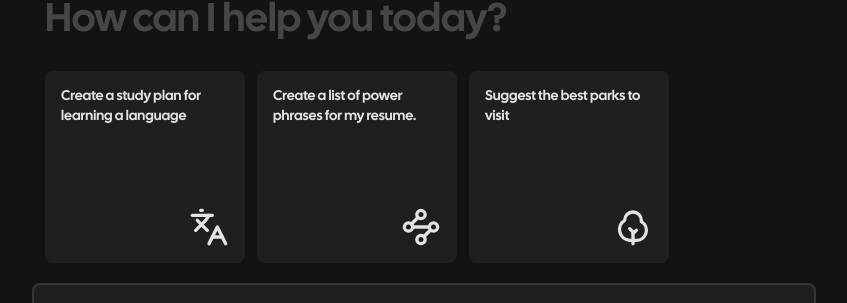
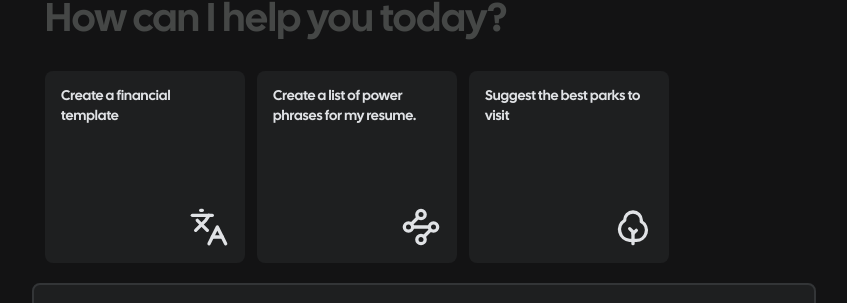
Before and after one commit to omtapse/financial-advisor, a Next.js app: page / in a window 1280 px wide. Shown: the part 213-516 px from the top of the page, without its empty margins (216-1063 px from the left). Built offline with nearby package versions, Linux system fonts and the light colour scheme.

Commit message:
added store

```diff
--- a/package.json
+++ b/package.json
@@ -13,7 +13,8 @@
     "lucide-react": "^0.378.0",
     "next": "14.2.3",
     "react": "^18",
-    "react-dom": "^18"
+    "react-dom": "^18",
+    "zustand": "^4.5.2"
   },
   "devDependencies": {
     "@types/node": "^20",
--- a/src/app/components/AITextBox.tsx
+++ b/src/app/components/AITextBox.tsx
@@ -1,36 +1,43 @@
-import React from 'react'
-import {Forward, Underline} from "lucide-react";
+'use client'
+import DidYouKnow from "@/app/components/DidYouKnow";
 import TextHello from "@/app/components/TextHello";
-import DidYouKnow from "@/app/components/DidYouKnow";
+import { Forward } from "lucide-react";
+import { useAppStore } from '../store/chat.store';
 
 type Props = {}
 
 const AITextBox = (props: Props) => {
   return (
-      <div className="flex flex-col-reverse px-4 py-5 h-screen max-w-[790px] relative items-center justify-center gap-5">
+    <div className="flex flex-col-reverse px-4 py-5 h-screen max-w-[790px] relative items-center justify-center gap-5">
 
-            <p className='justify-center items-center text-[#EEEEEE] text-sm'>finverse may display inaccurate info, including about people, so double-check its responses. <u>Your privacy & finverse</u></p>
+      <p className='justify-center items-center text-[#EEEEEE] text-sm'>finverse may display inaccurate info, including about people, so double-check its responses. <u>Your privacy & finverse</u></p>
 
-          <div className="flex flex-row max-w-[790px] gap-2 items-center  border-2 border-[#333537] rounded-lg bg-[#1E1F20]">
-              <input placeholder="Hey Shivam, Ask me anything..." autoFocus={false}
-                     className="p-4 mx-2 min-w-[700px] rounded-lg outline-none text-[#E0E2E5] placeholder:text-[#E0E2E5] bg-transparent animate-pulse"/>
-              <button>
-                  <Forward className="p-2 m-2 cursor-pointer" color="#226ce0" size={40}/>
-              </button>
-          </div>
+      <SearchComponent />
 
-          <div className="self-start">
-              <DidYouKnow/>
-              </div>
+      <div className="self-start">
+        <DidYouKnow />
+      </div>
 
-            <div className="self-start">
-            <TextHello/>
-            </div>
+      <div className="self-start">
+        <TextHello />
+      </div>
 
 
-      </div>
+    </div>
 
   )
 }
 
 export default AITextBox
+
+
+function SearchComponent() {
+  const { istemplateOpen } = useAppStore()
+  return <div className={`flex  flex-row max-w-[790px] ${istemplateOpen ? 'absolute bottom-10' : ''} gap-2 items-center  border-2 border-[#333537] rounded-lg bg-[#1E1F20]`}>
+    <input placeholder="Hey Shivam, Ask me anything..." autoFocus={false}
+      className={`p-4 mx-2 min-w-[700px] rounded-lg outline-none text-[#E0E2E5] placeholder:text-[#E0E2E5] bg-transparent ${!istemplateOpen ? ' animate-pulse' : ''}`} />
+    <button>
+      <Forward className="p-2 m-2 cursor-pointer" color="#226ce0" size={40} />
+    </button>
+  </div>
+}
--- a/src/app/components/DidYouKnow.tsx
+++ b/src/app/components/DidYouKnow.tsx
@@ -1,17 +1,21 @@
 import { Cloud, Languages, Waypoints, Shrub } from 'lucide-react'
 import React from 'react'
+import { useAppStore } from '../store/chat.store'
 
 type Props = {}
 
-function DidYouKnow({}: Props) {
+function DidYouKnow({ }: Props) {
+  const { istemplateOpen, toggleTemplate } = useAppStore()
   return (
     <div className=" flex flex-row justify-evenly items-center gap-3">
 
-          <div className="flex flex-col bg-[#1E1F20] hover:bg-[#333537] max-w-[200px] max-h-[200px] p-4 rounded-lg cursor-pointer text-[#E0E2E5] font-light gap-20">
-              <p className='text-sm'>Create a study plan for learning a language</p>
+      <div
+        onClick={() => toggleTemplate()}
+        className={`flex flex-col bg-[#1E1F20] ${istemplateOpen ? 'hover:bg-[#333537]' : ''} max-w-[200px] max-h-[200px] p-4 rounded-lg cursor-pointer text-[#E0E2E5] font-light gap-20`}>
+        <p className='text-sm'>Create a financial template</p>
 
         <div className='self-end p-0'>
-              <Languages size={40}/>
+          <Languages size={40} />
         </div>
       </div>
 
@@ -27,7 +31,7 @@ function DidYouKnow({}: Props) {
         <p className='text-sm'>Suggest the best parks to visit</p>
 
         <div className='self-end p-0'>
-              <Shrub size={40}/>
+          <Shrub size={40} />
         </div>
       </div>
 
--- /dev/null
+++ b/src/app/store/chat.store.tsx
@@ -0,0 +1,26 @@
+import { create } from "zustand";
+
+interface appStore {
+
+    istemplateOpen: boolean
+    toggleTemplate: () => void
+    chat: Array<any> | []
+    currentChat: any | null
+
+    pushChat: (chat: any) => void
+
+}
+
+export const useAppStore = create<appStore>((set, get) => ({
+    istemplateOpen: false,
+
+    toggleTemplate() {
+        console.log(get().istemplateOpen)
+        set({ istemplateOpen: !get().istemplateOpen })
+    },
+    chat: [],
+    currentChat: null,
+    pushChat(chat) {
+        set({ chat: [...get().chat, chat] })
+    },
+}))
```
Also changed, not shown: src/app/page.tsx (+2 -11 lines), 1 other file (tests, documents, lock files or other folders). Lines whose indentation alone changed are shown as unchanged.
